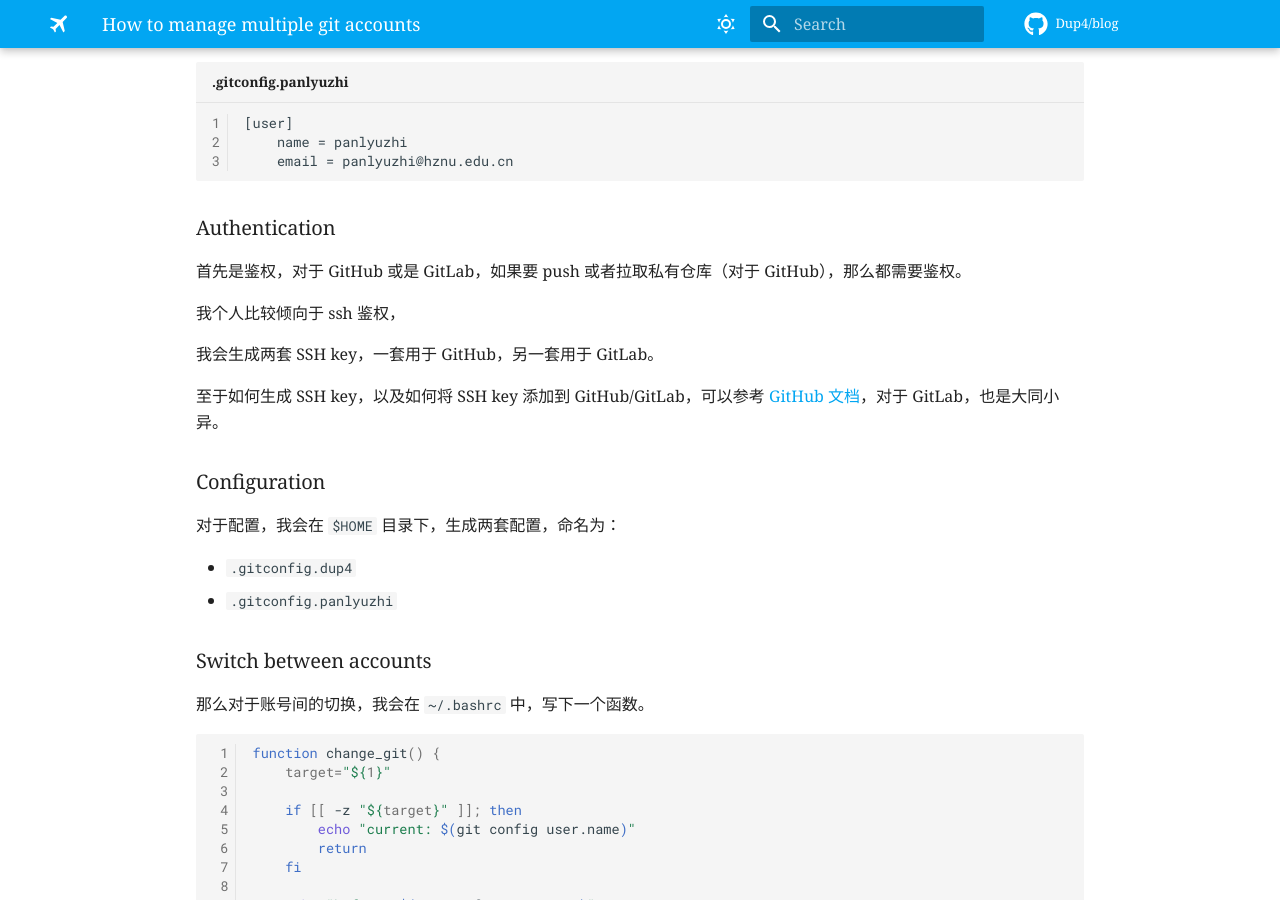
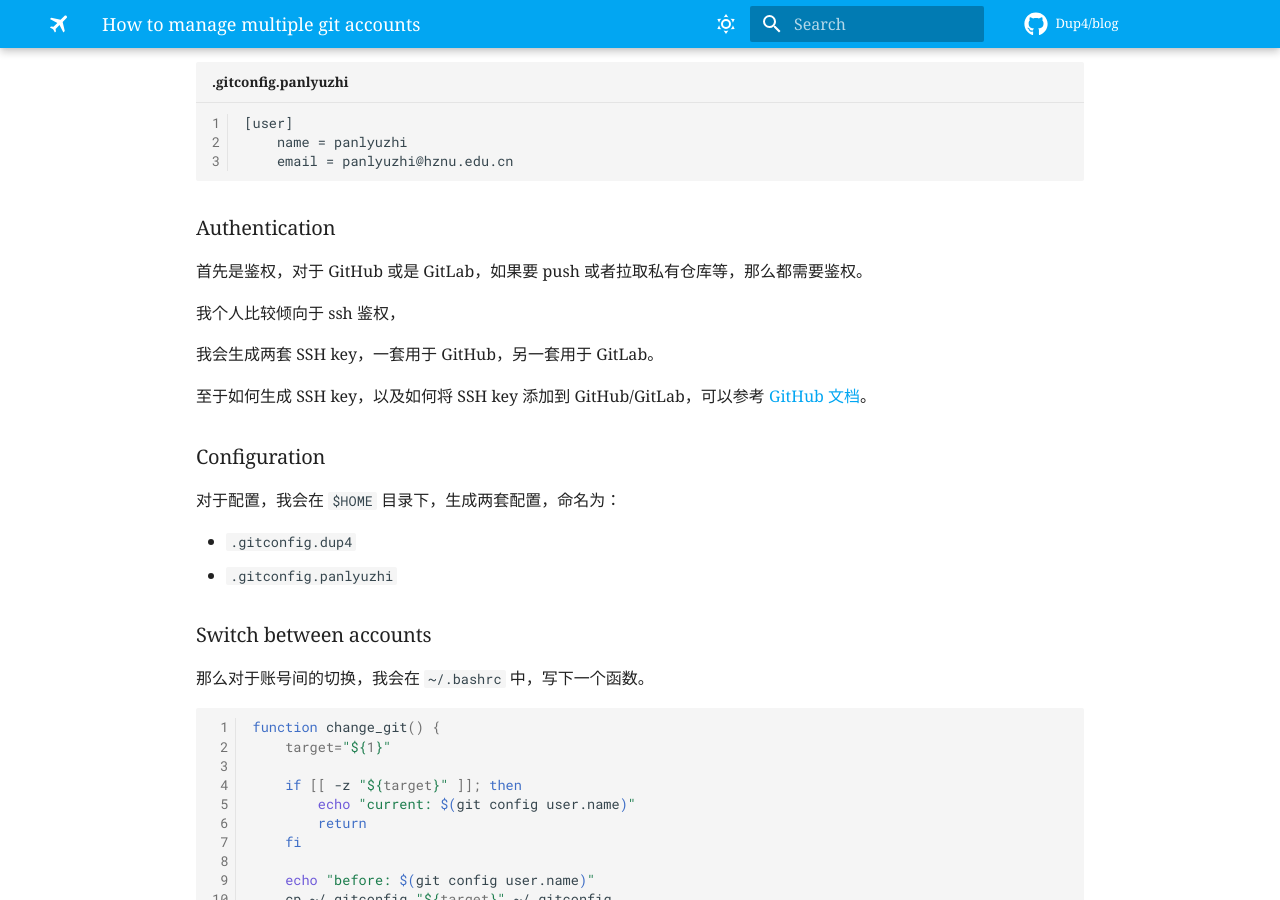
Before and after one commit to Dup4/blog, an MkDocs documentation site: the page built from docs/2022/5/how-to-manage-multiple-git-accounts/index.md, in a window 1280 px wide and 900 px high, scrolled down 818 px. Built offline with MkDocs 1.6.1 and Material for MkDocs 9.7.7, drawn with Linux system fonts in a browser that asks for light colours; some web fonts are replaced; comment, search, counter and statistics services are not loaded.

Commit message:
fix: typo

```diff
--- a/docs/2022/5/how-to-manage-multiple-git-accounts/index.md
+++ b/docs/2022/5/how-to-manage-multiple-git-accounts/index.md
@@ -35,13 +35,13 @@
 
 ### Authentication
 
-首先是鉴权，对于 GitHub 或是 GitLab，如果要 push 或者拉取私有仓库（对于 GitHub），那么都需要鉴权。
+首先是鉴权，对于 GitHub 或是 GitLab，如果要 push 或者拉取私有仓库等，那么都需要鉴权。
 
 我个人比较倾向于 ssh 鉴权，
 
 我会生成两套 SSH key，一套用于 GitHub，另一套用于 GitLab。
 
-至于如何生成 SSH key，以及如何将 SSH key 添加到 GitHub/GitLab，可以参考 [GitHub 文档](https://docs.github.com/en/authentication/connecting-to-github-with-ssh/generating-a-new-ssh-key-and-adding-it-to-the-ssh-agent)，对于 GitLab，也是大同小异。
+至于如何生成 SSH key，以及如何将 SSH key 添加到 GitHub/GitLab，可以参考 [GitHub 文档](https://docs.github.com/en/authentication/connecting-to-github-with-ssh/generating-a-new-ssh-key-and-adding-it-to-the-ssh-agent)。
 
 ### Configuration
 
```
